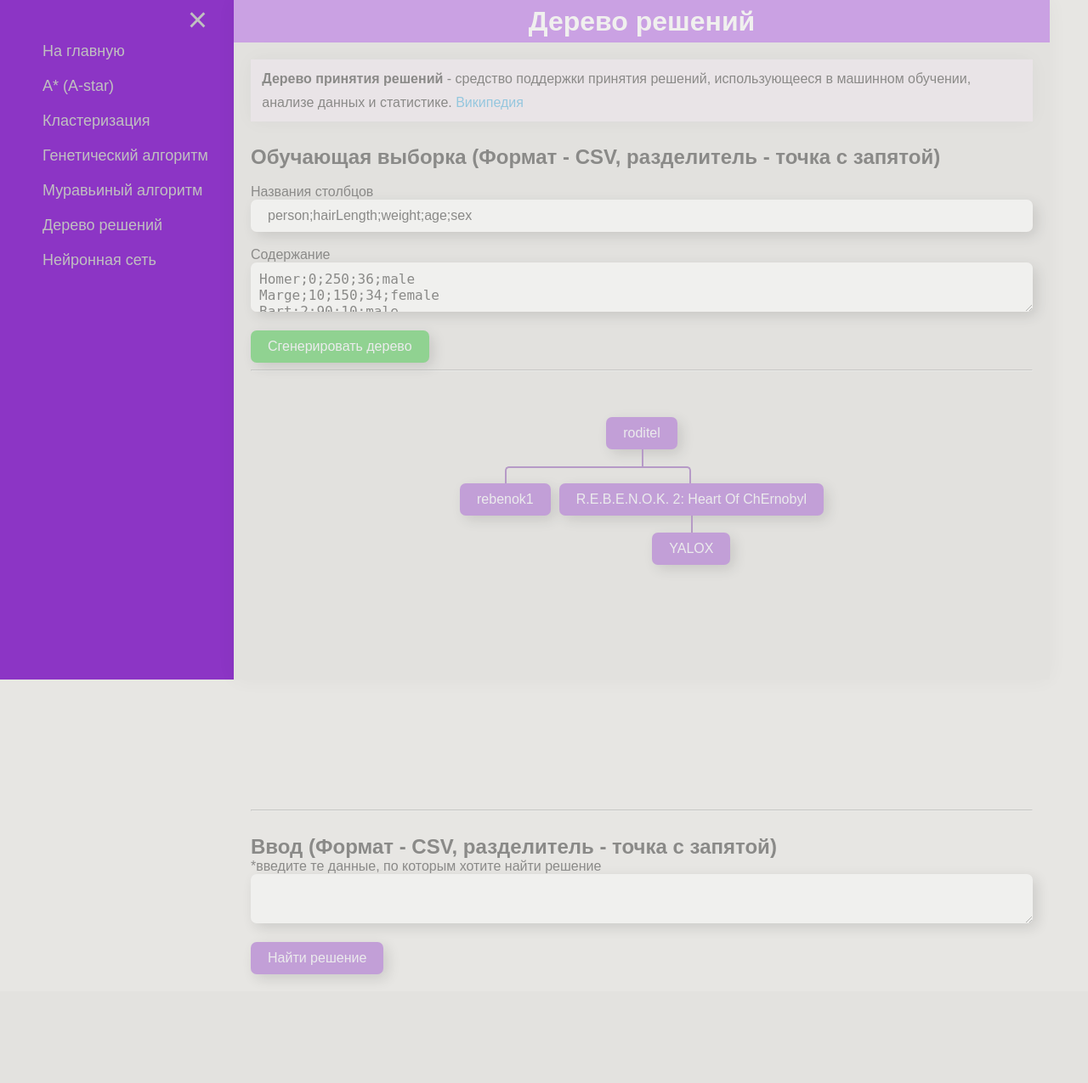
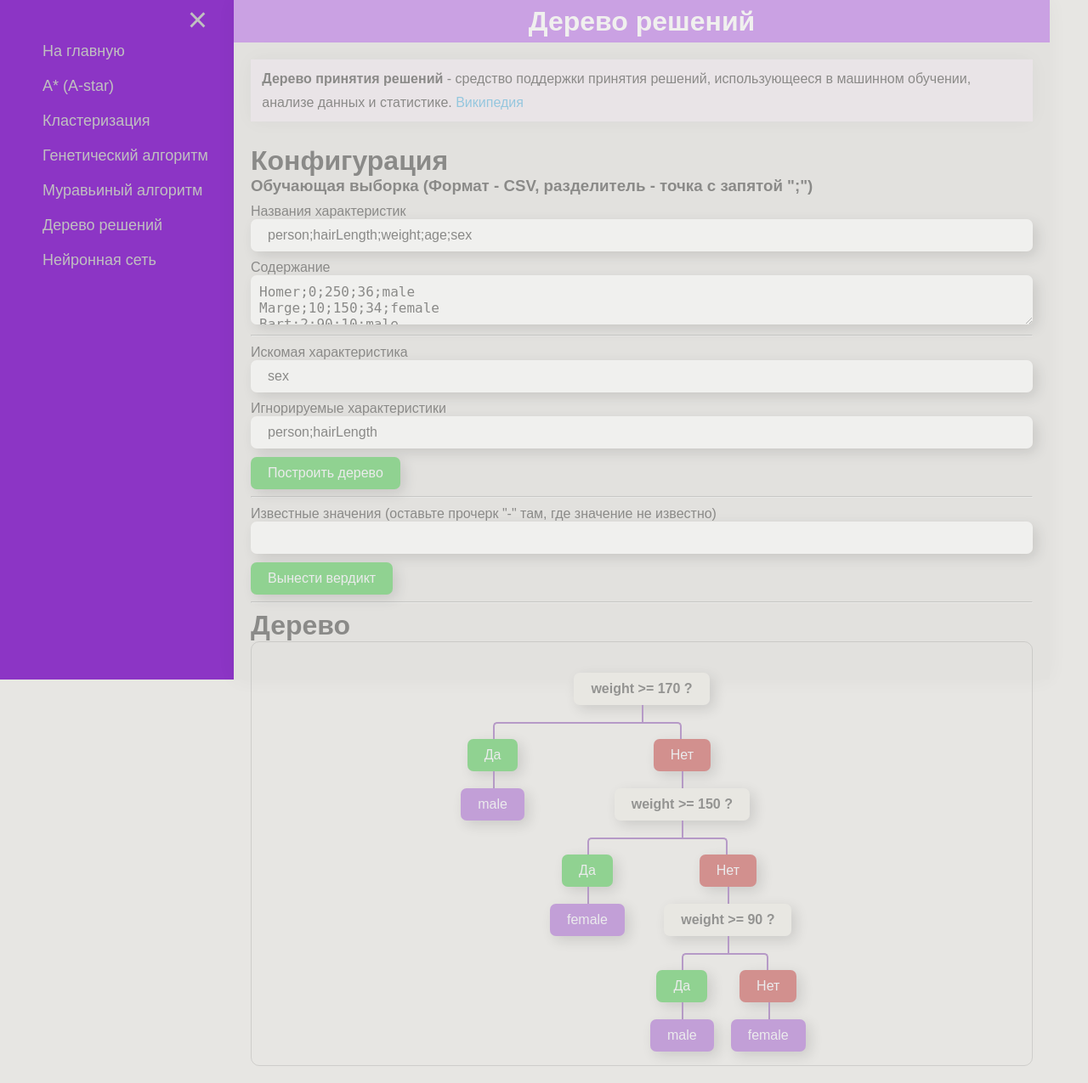
Before and after one commit to sanyagvozdoder/frontendDevAlgoritms, a Flask app: page /watch/slntree in a window 1280 px wide. Shown: the whole page at 85% size. Before the commit the page ends 1150 px from the top, so only its background shows below. Run offline with Flask 3, Linux system fonts and the light colour scheme; parts of the project's set-up code (start-up, migrations or seed data) failed here and were passed over.

Commit message:
decision tree release

```diff
--- a/static/css/specific/slntree.css
+++ b/static/css/specific/slntree.css
@@ -1,74 +1,80 @@
-/*----------------genealogy-tree----------*/
-.genealogy-body{
-    white-space: nowrap;
-    overflow-y: hidden;
-    padding: 50px;
-    min-height: 500px;
-    padding-top: 10px;
-    text-align: center;
+.tree{
+  display: inline-block;
+  width: min-content;
 }
-.genealogy-tree{
-  display: inline-block;
-}
-.genealogy-tree ul {
+
+.tree ul {
     padding-top: 20px;
     position: relative;
     padding-left: 0px;
     display: flex;
     justify-content: center;
 }
-.genealogy-tree li {
+
+.tree li {
     float: left; text-align: center;
     list-style-type: none;
     position: relative;
     padding: 20px 5px 0 5px;
 }
-.genealogy-tree li::before, .genealogy-tree li::after{
+
+.tree li::before, .tree li::after{
     content: '';
     position: absolute;
     top: 0;
     right: 50%;
     border-top: 2px solid #6f2a9d;
     width: 50%;
-  height: 18px;
+    height: 18px;
 }
-.genealogy-tree li::after{
+.tree li::after{
     right: auto; left: 50%;
     border-left: 2px solid #6f2a9d;
 }
-.genealogy-tree li:only-child::after, .genealogy-tree li:only-child::before {
+.tree li:only-child::after, .tree li:only-child::before {
     display: none;
 }
-.genealogy-tree li:only-child{
+.tree li:only-child{
     padding-top: 0;
 }
-.genealogy-tree li:first-child::before, .genealogy-tree li:last-child::after{
+.tree li:first-child::before, .tree li:last-child::after{
     border: 0 none;
 }
-.genealogy-tree li:last-child::before{
+.tree li:last-child::before{
     border-right: 2px solid #6f2a9d;
     border-radius: 0 5px 0 0;
-    -webkit-border-radius: 0 5px 0 0;
-    -moz-border-radius: 0 5px 0 0;
 }
-.genealogy-tree li:first-child::after{
+.tree li:first-child::after{
     border-radius: 5px 0 0 0;
-    -webkit-border-radius: 5px 0 0 0;
-    -moz-border-radius: 5px 0 0 0;
 }
-.genealogy-tree ul ul::before{
+.tree ul ul::before{
     content: '';
     position: absolute; top: 0; left: 50%;
     border-left: 2px solid #6f2a9d;
     width: 0; height: 20px;
 }
-.genealogy-tree li .button{
+.tree li .button{
     display: inline-block;
 }
 /*
-.genealogy-tree li a:hover+ul li::after,
-.genealogy-tree li a:hover+ul li::before,
-.genealogy-tree li a:hover+ul::before,
-.genealogy-tree li a:hover+ul ul::before{
+.tree li button.current+ul li:has(.current)::after,
+.tree li button.current+ul li:has(.current)::before,
+.tree li button.current+ul:has(.current)::before,
+.tree li button.current+ul ul:has(.current)::before{
     border-color:  #fbba00;
 }*/
+
+.tree-block{
+    width: 100%;
+    display: block;
+    overflow: auto;
+    border: 1px solid rgba(0, 0, 0, 0.266);
+    border-radius: 10px;
+    text-align: center;
+}
+
+.current {
+    background-color: #dcd50f;
+    color: black;
+    transition: ease-in-out 0.5s;
+}
--- a/static/js/algorithms/slntree.js
+++ b/static/js/algorithms/slntree.js
@@ -1,4 +1,371 @@
-document.getElementById("tr_columns").value = "person;hairLength;weight;age;sex";
+// https://stackoverflow.com/questions/951021/what-is-the-javascript-version-of-sleep
+function sleep(ms)
+{
+    return new Promise(resolve => setTimeout(resolve, ms))
+}
+
+function displayTree(root)
+{
+  if (root.decision) {
+      return  ['<ul>',
+                  '<li>',
+                      '<button class="button" id="tree_', root.tag, '" >', root.decision, '</button>',
+                  '</li>',
+               '</ul>'].join('');
+  }
+  if(!root.predName)
+  {
+      return ['<ul>',
+                  '<li>',
+                      '<button class="button button-light">', 'Не знаю', '</button>',
+                  '</li>',
+              '</ul>'].join('');
+  }
+
+  return  ['<ul>',
+              '<li>',
+                  '<button class="button button-light" id="tree_', root.id, '" title="Инф. выигрыш: ', root.gain,'"><b>', root.attr, ' ', root.predName, ' ', root.pivot, ' ?</b></button>',
+                  '<ul>',
+                      '<li>',
+                          '<button class="button button-green" id="tree_', root.id, '_yes" title="', root.matchedCount,' совпадений(-е)">Да</button>',
+                          displayTree(root.match),
+                      '</li>',
+                      '<li>',
+                          '<button class="button button-red" id="tree_', root.id, '_no" title="', root.notMatchedCount,' совпадений(-е)">Нет</button>',
+                          displayTree(root.notMatch),
+                      '</li>',
+                  '</ul>',
+              '</li>',
+           '</ul>'].join('');
+}
+
+function parseCSV(data, delimiter=";")
+{
+    out = []
+
+    for (let line of data.split('\n'))
+    {
+        let outLine = []
+
+        for(let element of line.split(delimiter))
+        {
+            if(!isNaN(element))
+                outLine.push(parseInt(element))
+            else
+                outLine.push(element)
+        }
+
+        out.push(outLine)
+    }
+
+    return out
+}
+
+function compare(a, b)
+{
+    if(typeof a != typeof b)
+        throw Error('sln tree comparator type mismatch')
+
+    if(typeof a == 'number')
+        return a >= b
+
+    return a == b;
+}
+
+let ENTROPY_THR = 0.01
+let MAX_DEPTH = 70
+let MIN_ITEMS_COUNT = 1
+
+// https://habr.com/ru/companies/otus/articles/502200/
+// https://github.com/lagodiuk/decision-tree-js/blob/master/decision-tree.js (as reference)
+// https://neerc.ifmo.ru/wiki/index.php?title=%D0%94%D0%B5%D1%80%D0%B5%D0%B2%D0%BE_%D1%80%D0%B5%D1%88%D0%B5%D0%BD%D0%B8%D0%B9_%D0%B8_%D1%81%D0%BB%D1%83%D1%87%D0%B0%D0%B9%D0%BD%D1%8B%D0%B9_%D0%BB%D0%B5%D1%81
+
+function countUniqueValues(data, attr)
+{
+    let amounts = {}
+
+    for(let line of data)
+    {
+        amounts[line[attr]] = 0
+    }
+
+    for(let line of data)
+    {
+        amounts[line[attr]] += 1
+    }
+
+    return amounts
+}
+
+function split(data, attr, pivot)
+{
+    let yes = []
+    let no = []
+
+    for(let line of data)
+    {
+        let val = line[attr]
+
+        if(compare(val, pivot))
+            yes.push(line)
+        else
+            no.push(line)
+    }
+
+    return {
+        match: yes,
+        notMatch: no
+    }
+}
+
+function mostFrequentValue(data, attr)
+{
+    var amounts = countUniqueValues(data, attr)
+
+    let cnt = 0
+    let val = undefined
+
+    for (const [value, count] of Object.entries(amounts))
+    {
+        if (count > cnt)
+        {
+            cnt = count
+            val = value
+        }
+    }
+
+    return val;
+}
+
+function getEntropy(data, attr)
+{
+    if(data.length <= 0)
+        return 0
+
+    let amounts = countUniqueValues(data, attr)
+    let entropy = 0
+    for(let a in amounts)
+    {
+        let p = amounts[a] / data.length;
+        entropy += -p * Math.log(p)
+    }
+
+    return entropy
+}
+
+function mkTree(trainData, decideAttr, ignoreAttrs, remainDepth = MAX_DEPTH, known = [], leaftag='r')
+{
+    let entropy = getEntropy(trainData, decideAttr)
+
+    if(remainDepth <= 0 || entropy <= ENTROPY_THR)
+    {
+        console.log('не проходим по т.н. энтропии или глубине. пусть будет', mostFrequentValue(trainData, decideAttr))
+        return {
+            decision: mostFrequentValue(trainData, decideAttr),
+            tag: leaftag
+        }
+    }
+
+    let used = []
+    let bestSplit = { gain: 0 }
+
+    for(let line of trainData)
+    {
+        for(const [attr, pivot] of Object.entries(line))
+        {
+            // не учитываем то что ищем и то что не должны учитывать
+            if(attr == decideAttr || ignoreAttrs.includes(attr))
+               continue
+
+            let predName = '=='
+            if(typeof pivot == 'number')
+                predName = '>='
+
+            let attrPredPivot = attr + predName + pivot
+
+            // не учитываем уже известные данные проверки
+            if (used.includes(attrPredPivot) || known.includes(attrPredPivot))
+              continue
+
+            used.push(attrPredPivot)
+
+            let splitRes = split(trainData, attr, pivot)
+
+            // если т.н. разбиения не произошло то проверка бессмысленна/избыточна
+            if(splitRes.match.length == 0 || splitRes.notMatch.length == 0)
+                continue
+
+            let mEntropy = getEntropy(splitRes.match, decideAttr)
+            let nmEntropy = getEntropy(splitRes.notMatch, decideAttr)
+
+            let splitEntropy = mEntropy * splitRes.match.length
+            splitEntropy += nmEntropy * splitRes.notMatch.length
+            splitEntropy /= trainData.length
+
+            let currentGain = entropy - splitEntropy
+
+            if(currentGain > bestSplit.gain)
+            {
+                bestSplit = splitRes
+                bestSplit.predName = predName
+                bestSplit.predicate = attrPredPivot
+                bestSplit.attr = attr
+                bestSplit.pivot = pivot
+                bestSplit.gain = currentGain
+            }
+        }
+    }
+
+    if (bestSplit.gain == 0)
+    {
+        console.log('антивыигрыш, выходим. пусть будет', mostFrequentValue(trainData, decideAttr))
+        return {
+            decision: mostFrequentValue(trainData, decideAttr),
+            tag: leaftag
+        }
+    }
+
+    known.push(bestSplit.predicate)
+
+    let mSub = mkTree(bestSplit.match, decideAttr, ignoreAttrs, remainDepth - 1, known, leaftag + 't')
+    let nmSub = mkTree(bestSplit.notMatch, decideAttr, ignoreAttrs, remainDepth - 1, known, leaftag + 'f')
+
+    return {
+        attr: bestSplit.attr,
+        predName: bestSplit.predName,
+        pivot: bestSplit.pivot,
+        id: bestSplit.predicate,
+        gain: bestSplit.gain,
+        match: mSub,
+        notMatch: nmSub,
+        matchedCount: bestSplit.match.length,
+        notMatchedCount: bestSplit.notMatch.length
+    }
+}
+
+function getDecision(tree, knownInfo)
+{
+    let path = []
+
+    let lastTree = undefined
+
+    while(true)
+    {
+        if (tree.decision)
+            return [tree.decision, path.concat(tree)]
+
+        path.push(tree)
+
+        if (compare(knownInfo[tree.attr], tree.pivot))
+            tree = tree.match
+        else
+            tree = tree.notMatch
+    }
+}
+
+function buildTrainingData()
+{
+    let cols = parseCSV(document.getElementById("tr_columns").value.trim())[0]
+    let vals = parseCSV(document.getElementById("tr_data").value.trim())
+
+    let data = []
+    let lineI = 1
+
+    for(let line of vals)
+    {
+        let lineData = {}
+
+        if(cols.length != line.length)
+        {
+            alert(`Все строки значений по количеству должны совпадать со столбцами (линия ${lineI}, ожидалось: ${cols.length}, по факту ${line.length})`)
+            break
+        }
+
+        for(let i in cols)
+        {
+            lineData[cols[i]] = line[i];
+        }
+
+        data.push(lineData)
+        lineI++;
+    }
+
+    return data
+}
+
+let currTree = undefined
+
+function buildTree()
+{
+    let data = buildTrainingData()
+    let decideAttr = document.getElementById("cfg_column").value.trim()
+    let ignoreAttrs = parseCSV(document.getElementById("cfg_ignore_columns").value.trim())[0]
+    currTree = mkTree(data, decideAttr, ignoreAttrs)
+    document.getElementById("decision-tree-parent").innerHTML = displayTree(currTree)
+}
+
+let dirty = []
+
+async function decide()
+{
+    let cols = parseCSV(document.getElementById("tr_columns").value.trim())[0]
+    let info = parseCSV(document.getElementById("decision_info").value.trim())[0]
+    let knownInfo = {}
+
+    while(dirty.length > 0)
+    {
+        dirty.pop().classList.remove('current')
+    }
+
+    if(cols.length != info.length)
+    {
+        alert(`Все значения колонок в поле для ввода известной информации должны соответствовать характеристикам, если информация не ясна, поставьте прочерк "-"`)
+        return
+    }
+
+    for(let i in cols)
+    {
+        if(info[i] != '-')
+            knownInfo[cols[i]] = info[i]
+    }
+
+    console.log('будем угадывать по следующим характеристикам', knownInfo)
+
+    try
+    {
+        let decision = getDecision(currTree, knownInfo)
+
+        let lastTree = undefined
+
+        for(let node of decision[1])
+        {
+            await sleep(100)
+            if(lastTree != undefined)
+            {
+                let suffix = (lastTree.match == node) ? "yes" : "no"
+                let elem = document.getElementById('tree_' + lastTree.id + '_' + suffix)
+                elem.classList.add('current')
+                elem.scrollIntoView()
+                dirty.push(elem)
+            }
+
+            await sleep(150)
+            let id = node.id || node.tag
+            let elem = document.getElementById('tree_' + id)
+            elem.classList.add('current')
+            elem.scrollIntoView()
+            dirty.push(elem)
+
+            lastTree = node;
+        }
+    }
+    catch
+    {
+        alert('К сожалению, по известным данным не удалось найти решение. Попробуйте построить дерево с игнорированием других характеристик.')
+    }
+
+    //document.getElementById("decision").innerHTML = decision[0]
+}
 
 let trData = `Homer;0;250;36;male
 Marge;10;150;34;female
@@ -8,7 +375,14 @@ Maggie;4;20;1;female
 Abe;1;170;70;male
 Selma;8;160;41;female
 Otto;10;180;38;male
-Krusty;6;200;45;male
-`
+Krusty;6;200;45;male`
 
-document.getElementById("tr_data").value = trData;
+
+document.getElementById("tr_columns").value = "person;hairLength;weight;age;sex"
+document.getElementById("tr_data").value = trData
+document.getElementById("cfg_column").value = "sex"
+document.getElementById("cfg_ignore_columns").value = "person;hairLength"
+
+document.getElementById("generate").addEventListener("click", buildTree)
+document.getElementById("decide").addEventListener("click", decide)
+buildTree()
--- a/templates/pages/slntree.html
+++ b/templates/pages/slntree.html
@@ -17,64 +17,44 @@
 
 <div class="mt">
     <br>
-    <h2>Обучающая выборка (Формат - CSV, разделитель - точка с запятой)</h2>
-    <br>
-    <span>Названия столбцов</span>
-    <input id="tr_columns" style="width: 100%;" />
-    <br>
-    <br>
-    <span>Содержание</span>
-    <textarea id="tr_data"></textarea>
-    <br>
-    <br>
-    <button class="button button-green" id="generate">Сгенерировать дерево</button>
+    <h1>Конфигурация</h1>
+    <h3>Обучающая выборка (Формат - CSV, разделитель - точка с запятой ";")</h3>
+    <div class="mt">
+      <span>Названия характеристик</span>
+      <input id="tr_columns" style="width: 100%;" />
+    </div>
+    <div class="mt">
+      <span>Содержание</span>
+      <textarea id="tr_data"></textarea>
+    </div>
+    <hr>
+    <div class="mt">
+      <span>Искомая характеристика</span>
+      <input id="cfg_column" style="width: 100%;" />
+    </div>
+    <div class="mt">
+      <span>Игнорируемые характеристики</span>
+      <input id="cfg_ignore_columns" style="width: 100%;" />
+    </div>
+    <div class="mt">
+      <button class="button button-green" id="generate">Построить дерево</button>
+    </div>
+    <hr>
+    <div class="mt">
+      <span>Известные значения (оставьте прочерк "-" там, где значение не известно)</span>
+      <input id="decision_info" style="width: 100%;" />
+    </div>
+    <div class="mt">
+      <button class="button button-green" id="decide">Вынести вердикт</button>
+      <span id="decision"></span>
+    </div>
 </div>
 <hr>
 <!-- src https://codepen.io/rahmatrudianto/pen/VwXEQZo -->
-<div class="tree">
-    <div class="body genealogy-body genealogy-scroll">
-        <div class="genealogy-tree">
-          <ul>
-            <li>
-                <a class="button" href="javascript:void(0);">
-                  roditel
-                </a>
-              <ul class="active">
-                <li>
-                    <a class="button" href="javascript:void(0);">
-                    rebenok1
-                    </a>
-                </li>
-                <li>
-                  <a class="button" href="javascript:void(0);">
-                    R.E.B.E.N.O.K. 2: Heart Of ChErnobyl
-                  </a>
-                  <ul>
-                    <li>
-                        <a class="button" href="javascript:void(0);">
-                          YALOX
-                        </a>
-                    </li>
-                  </ul>
-                </li>
-              </ul>
-            </li>
-          </ul>
-        </div>
-      </div>
+<h1>Дерево</h1>
+<div class="tree-block">
+  <div class="tree" id="decision-tree-parent"></div>
 </div>
-<hr>
-<div class="mt">
-    <br>
-    <h2>Ввод (Формат - CSV, разделитель - точка с запятой)</h2>
-    <span>*введите те данные, по которым хотите найти решение</span>
-    <br>
-    <textarea id="traindata"></textarea>
-    <br>
-    <br>
-    <button class="button" id="generate">Найти решение</button>
-</div>
-
 {% endblock %}
 
 {% block extra_scripts %}
```
